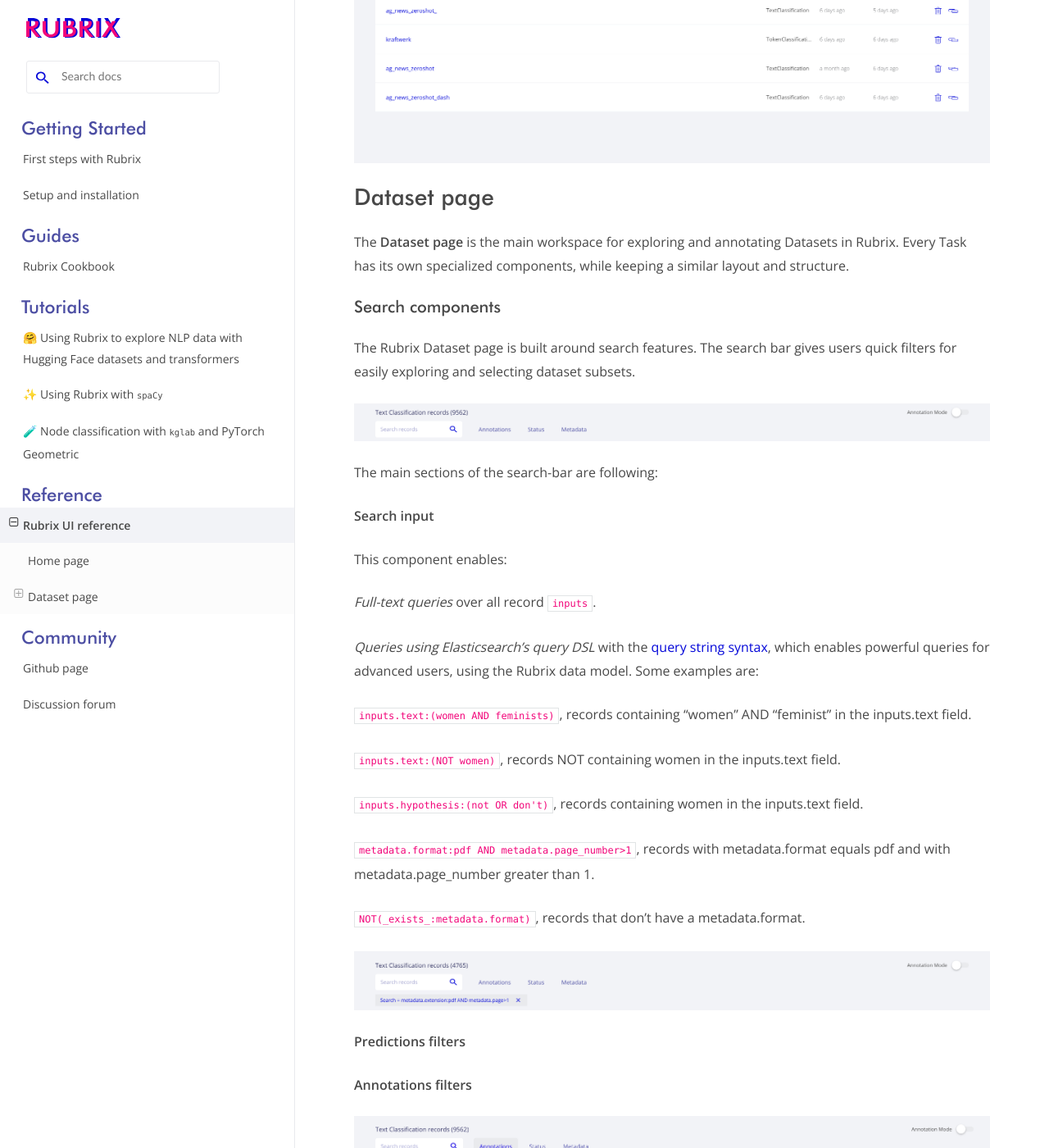
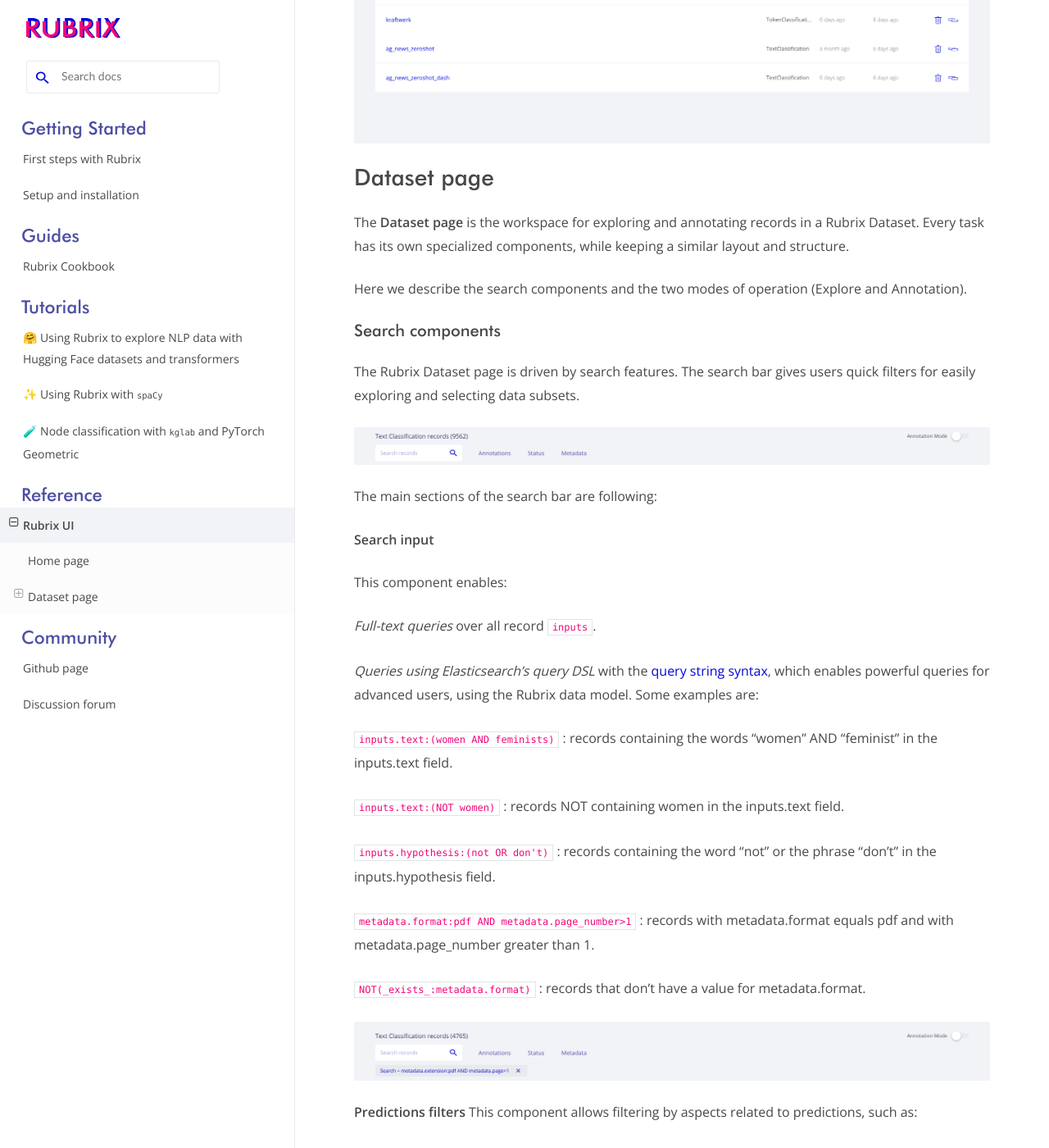
Before and after one commit to python547/rubrix-python251, a Sphinx documentation site: the page built from docs/reference/rubrix_webapp_reference.rst, in a window 1280 px wide and 1400 px high, scrolled down 828 px. Shown: the whole window at 82% size. Built offline with Sphinx 7.4.7 and the Read the Docs theme 2.0.0, drawn with Linux system fonts in a browser that asks for light colours; pages that are not in the unit, such as notebooks, are missing from menus; the version number could not be read and is left out; some of the changed text lies outside the part shown.

Commit message:
Update rubrix_webapp_reference.rst (#98)

```diff
--- a/docs/reference/rubrix_webapp_reference.rst
+++ b/docs/reference/rubrix_webapp_reference.rst
@@ -1,16 +1,14 @@
 .. _webapp_reference:
 
-Rubrix UI reference
-========================
-This section contains a quick overview of the Rubrix web-app's User Interface (UI).
+Rubrix UI
+=========
+This section contains a quick overview of Rubrix web-app's User Interface (UI).
 
 The web-app has two main pages: the **Home** page and the **Dataset** page.
 
 Home page
 ---------
-The **Home page** is the entry point to Rubrix Datasets.
-
-Specifically, it is a searchable and sortable list of datasets with the following attributes:
+The **Home page** is the entry point to Rubrix Datasets. It's a searchable and sortable list of datasets with the following attributes:
 
 - **Name**
 - **Tags**, which displays the ``tags`` passed to the ``rubrix.log`` method. Tags are useful to organize your datasets by project, model, status and any other dataset attribute you can think of.
@@ -23,16 +21,18 @@
 
 Dataset page
 ------------
-The **Dataset page** is the main workspace for exploring and annotating Datasets in Rubrix. Every Task has its own specialized components, while keeping a similar layout and structure.
+The **Dataset page** is the workspace for exploring and annotating records in a Rubrix Dataset. Every task has its own specialized components, while keeping a similar layout and structure.
+
+Here we describe the search components and the two modes of operation (Explore and Annotation).
 
 Search components
 ^^^^^^^^^^^^^^^^^
-The Rubrix Dataset page is built around search features. The search bar gives users quick filters for easily exploring and selecting dataset subsets.
+The Rubrix Dataset page is driven by search features. The search bar gives users quick filters for easily exploring and selecting data subsets.
 
 .. image:: ../images/reference/ui/search_components.png
    :alt: Rubrix UI search-bar
 
-The main sections of the search-bar are following:
+The main sections of the search bar are following:
 
 **Search input**
 
@@ -42,35 +42,51 @@
 
 *Queries using Elasticsearch's query DSL* with the `query string syntax <https://www.elastic.co/guide/en/elasticsearch/reference/current/query-dsl-query-string-query.html#query-string-syntax>`_\, which enables powerful queries for advanced users, using the Rubrix data model. Some examples are:
 
-``inputs.text:(women AND feminists)``, records containing "women" AND "feminist" in the inputs.text field.
+``inputs.text:(women AND feminists)`` : records containing the words "women" AND "feminist" in the inputs.text field.
 
-``inputs.text:(NOT women)``, records NOT containing women in the inputs.text field.
+``inputs.text:(NOT women)`` : records NOT containing women in the inputs.text field.
 
-``inputs.hypothesis:(not OR don't)``, records containing women in the inputs.text field.
+``inputs.hypothesis:(not OR don't)`` : records containing the word "not" or the phrase "don't" in the inputs.hypothesis field.
 
-``metadata.format:pdf AND metadata.page_number>1``, records with metadata.format equals pdf and with metadata.page_number greater than 1.
+``metadata.format:pdf AND metadata.page_number>1`` : records with metadata.format equals pdf and with metadata.page_number greater than 1.
 
-``NOT(_exists_:metadata.format)``, records that don't have a metadata.format.
+``NOT(_exists_:metadata.format)`` : records that don't have a value for metadata.format.
 
 .. image:: ../images/reference/ui/es_query_dsl_string.png
    :alt: Search input with Elasticsearch DSL query string
 
 
 **Predictions filters**
+This component allows filtering by aspects related to predictions, such as:
+
+- predicted as, for filtering records by predicted labels,
+- predicted by, for filtering by prediction_agent (e.g., different versions of a model)
+- predicted ok or ko, for filtering records whose predictions are (or not) correct with respect to the annotations.
 
 **Annotations filters**
+This component allows filtering by aspects related to annotations, such as:
+
+- annotated as, for filtering records by annotated labels,
+- annotated by, for filtering by annotation_agent (e.g., different human users or dataset versions)
 
 .. image:: ../images/reference/ui/annotation_filters.png
    :alt: Rubrix annotation filters
 
-**Status filters**
+**Status filter**
+This component allows filtering by record status:
+
+- **Default**: records without any annotation or edition.
+- **Validated**: records with validated annotations.
+- **Edited**: records with annotations but not yet validated.
 
 .. image:: ../images/reference/ui/status_filters.png
    :alt: Rubrix status filters
 
 **Metadata filters**
+This component allows filtering by metadata fields. The list of filters is dynamic and it's created with the aggregations of metadata fields included in any of the logged records.
 
 **Active query parameters**
+This component show the current active search params, it allows removing each individual param as well as all params at once.
 
 .. image:: ../images/reference/ui/active_query_params.png
    :alt: Active query params bar
@@ -78,7 +94,8 @@
 
 Explore mode
 ^^^^^^^^^^^^
-
+This mode enables users to explore a records in a dataset. Different tasks provide different visualizations tailored for the task.
 
 Annotation mode
 ^^^^^^^^^^^^^^^
+This mode enables users to add and modify annotations, while following the same interaction patterns as in the explore mode (e.g., using filters and advanced search), as well as novel features such as bulk annotation for a given set of search params.
```
